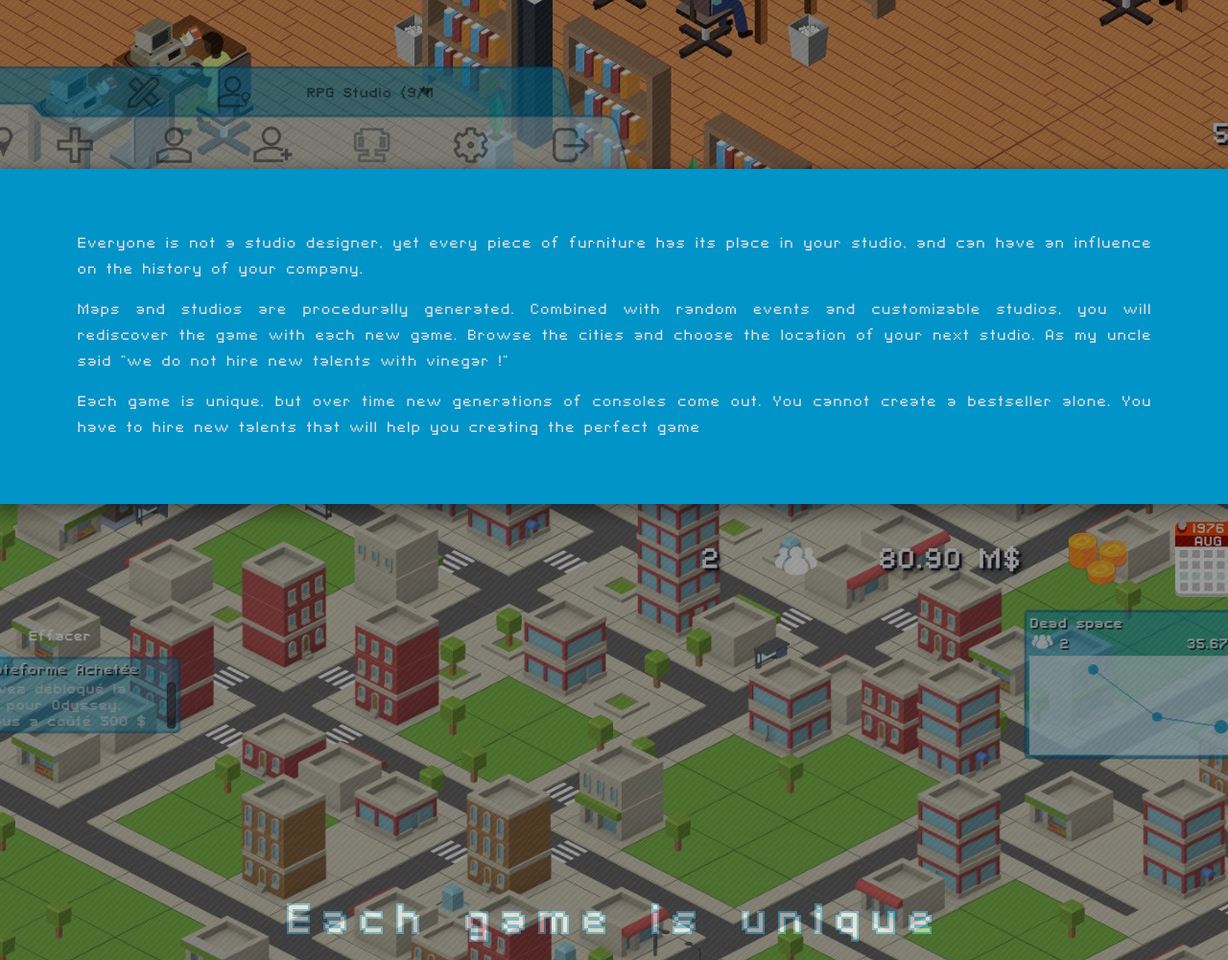
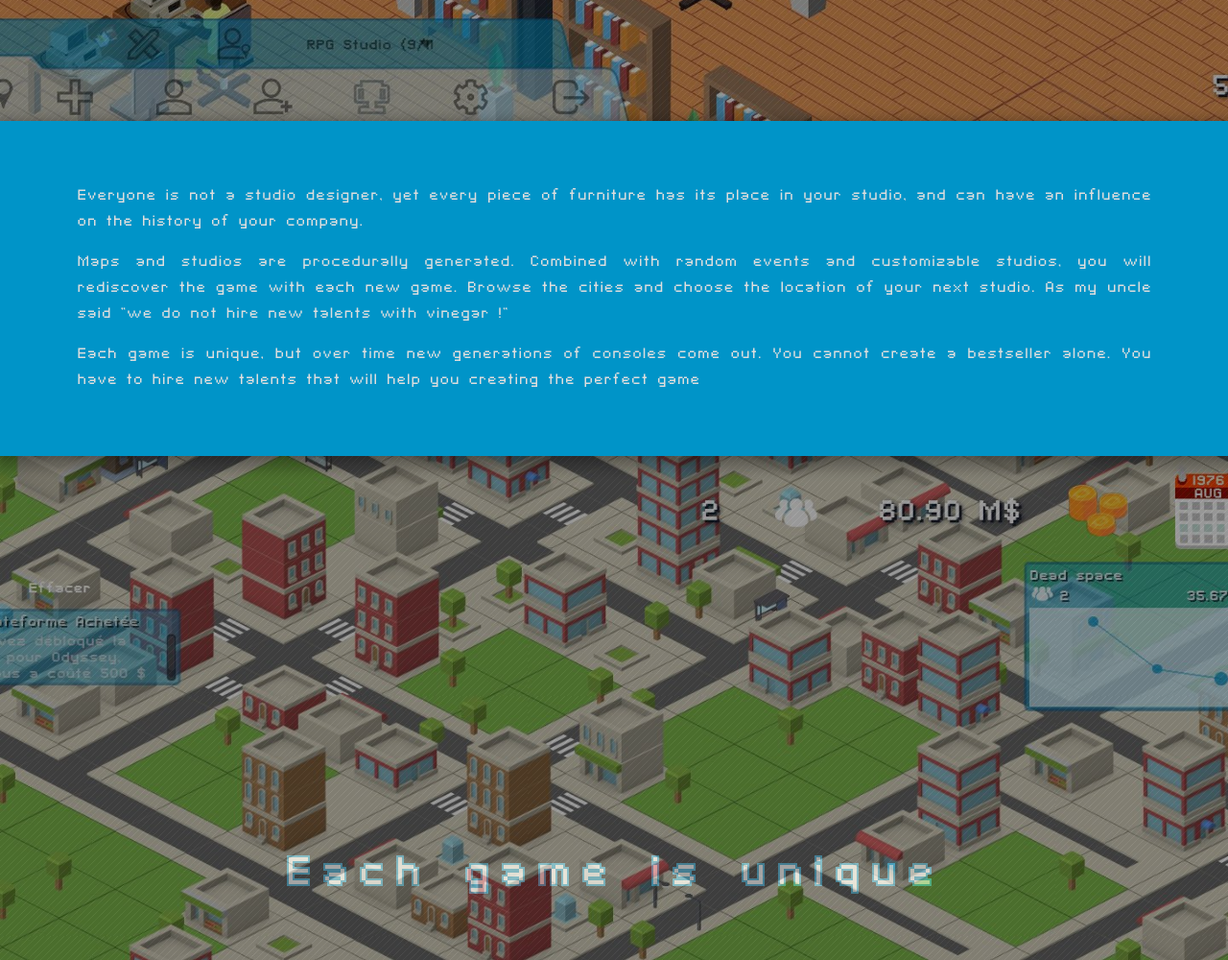
Before and after one commit to binogure-studio/city-game-studio-website, a plain HTML site: page index.html in a window 1280 px wide. Shown: the part 2200-3200 px from the top of the page at 96% size. Drawn offline with Linux system fonts and the light colour scheme.

Commit message:
Fix issue with scrolling

```diff
--- a/css/style.css
+++ b/css/style.css
@@ -60,7 +60,7 @@ a {
   min-height: 800px;
   min-width: 100%;
   left: 0;
-  top: 50px;
+  top: 0px;
   text-align: center;
   color: #000;
 }
@@ -165,7 +165,7 @@ h3 {
   background-color:white;
   text-align: justify;
   position: relative;
-  top: 50px;
+  top: 0px;
   box-shadow: 0px 4px 8px 0px rgba(0, 0, 0, 0.2), 6px 6px 10px 10px rgba(0, 0, 0, 0.19);
 
   z-index: 1;
```
